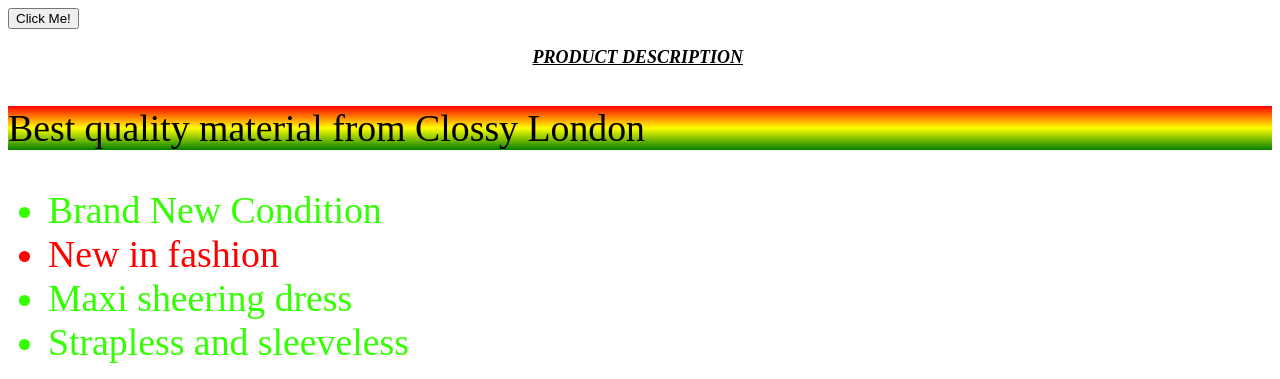
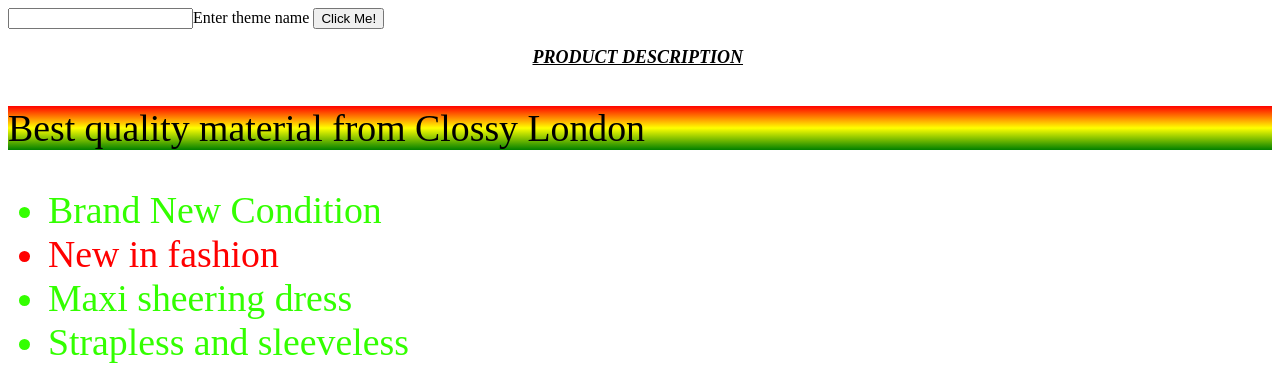
Before and after one commit to clossy-london/clossy-london.github.io, a plain HTML site: page index.html in a window 1280 px wide. Shown: the top 379 px of the page. Drawn offline with Linux system fonts and the light colour scheme.

Commit message:
Update index.html

```diff
--- a/index.html
+++ b/index.html
@@ -18,6 +18,7 @@
       }
     }
   </script>
+  <input name="th">Enter theme name</input>
   <button type="button" onclick="changeTheme">Click Me!</button>
   <link id="theme" rel="stylesheet" href="style 3.css">
   <font rwr="1" size="4" style="font-family:barcool">
```
